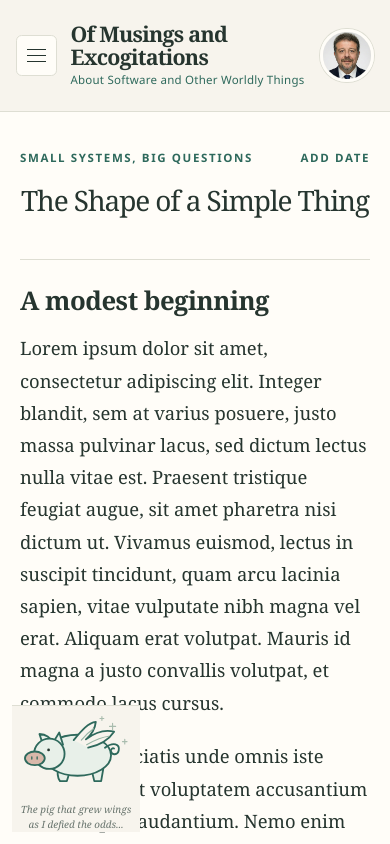
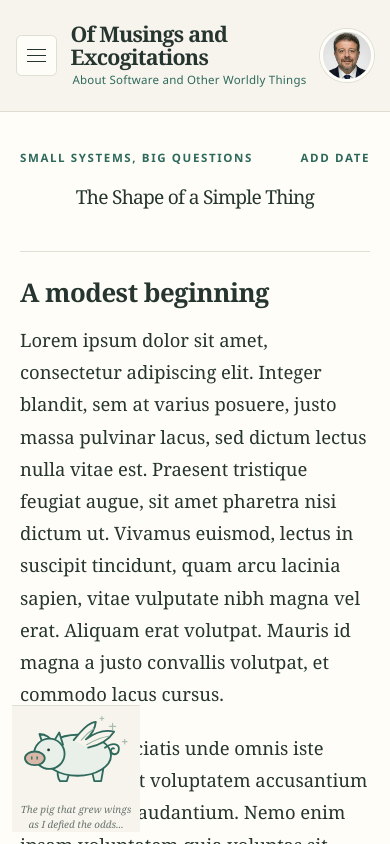
Before and after one commit to razvanvoicu/portfolio, a plain HTML site: page sites/notes/public/index.html in a window 390 px wide. Drawn offline with Linux system fonts and the light colour scheme.

Commit message:
Balance responsive site and content headings

```diff
--- a/sites/notes/public/style.css
+++ b/sites/notes/public/style.css
@@ -88,7 +88,7 @@ button:focus-visible, a:focus-visible { outline: 3px solid var(--accent); outlin
 .chapter-book-title { text-align: left; }
 .chapter-date { flex: 0 0 auto; text-align: right; }
 .chapter-content { font: 1.22rem/1.85 Georgia, "Times New Roman", serif; }
-.chapter-content h2 { margin: 1.4rem auto 3.3rem; max-width: 42rem; text-align: center; font: 500 clamp(1.85rem, 3.4vw, 3.2rem)/1.12 Georgia, serif; letter-spacing: -.04em; }
+.chapter-content h2 { margin: 1.4rem auto 3.3rem; max-width: 42rem; text-align: center; font: 500 clamp(1.5rem, 2.4vw, 2.5rem)/1.2 Georgia, serif; letter-spacing: -.04em; }
 .chapter-content h3 { margin: 3rem 0 1rem; padding-top: 1.5rem; border-top: 1px solid var(--line); font: 600 1.78rem/1.25 Georgia, serif; letter-spacing: -.02em; }
 .chapter-content p { margin: 0 0 1.35rem; }
 .chapter-content section { margin: 0; }
@@ -98,7 +98,7 @@ button:focus-visible, a:focus-visible { outline: 3px solid var(--accent); outlin
   :root { --header-height: 7rem; }
   .site-header { padding: 0 1rem; gap: .85rem; }
   .site-heading h1 { font-size: clamp(1.3rem, 5.5vw, 1.9rem); }
-  .site-heading p { margin-top: .3rem; font-size: .72rem; line-height: 1.3; letter-spacing: .02em; }
+  .site-heading p { margin: .3rem 0 0 .125rem; font-size: .72rem; line-height: 1.3; letter-spacing: .02em; }
   .portrait-link { width: 3.35rem; height: 3.35rem; }
   .menu-toggle { flex: 0 0 2.55rem; width: 2.55rem; height: 2.55rem; display: flex; flex-direction: column; align-items: center; justify-content: center; gap: .28rem; padding: 0; border: 1px solid var(--line); border-radius: .35rem; background: var(--page); cursor: pointer; }
   .menu-toggle span { width: 1.15rem; height: 1.5px; background: var(--ink); }
@@ -113,7 +113,7 @@ button:focus-visible, a:focus-visible { outline: 3px solid var(--accent); outlin
   .chapter-link { font-size: .98rem; }
   .reading-pane { height: 100%; padding: 2.4rem 1.25rem 11rem; }
   .chapter-content { font-size: 1.15rem; line-height: 1.75; }
-  .chapter-content h2 { margin: 1.2rem auto 2.7rem; font-size: clamp(1.75rem, 6.8vw, 2.4rem); }
+  .chapter-content h2 { margin: 1.2rem auto 2.7rem; font-size: clamp(1.2rem, 4.6vw, 1.7rem); }
   .chapter-content h3 { margin-top: 2.5rem; font-size: 1.61rem; }
 }
 
--- a/sites/notes/static/style.css
+++ b/sites/notes/static/style.css
@@ -88,7 +88,7 @@ button:focus-visible, a:focus-visible { outline: 3px solid var(--accent); outlin
 .chapter-book-title { text-align: left; }
 .chapter-date { flex: 0 0 auto; text-align: right; }
 .chapter-content { font: 1.22rem/1.85 Georgia, "Times New Roman", serif; }
-.chapter-content h2 { margin: 1.4rem auto 3.3rem; max-width: 42rem; text-align: center; font: 500 clamp(1.85rem, 3.4vw, 3.2rem)/1.12 Georgia, serif; letter-spacing: -.04em; }
+.chapter-content h2 { margin: 1.4rem auto 3.3rem; max-width: 42rem; text-align: center; font: 500 clamp(1.5rem, 2.4vw, 2.5rem)/1.2 Georgia, serif; letter-spacing: -.04em; }
 .chapter-content h3 { margin: 3rem 0 1rem; padding-top: 1.5rem; border-top: 1px solid var(--line); font: 600 1.78rem/1.25 Georgia, serif; letter-spacing: -.02em; }
 .chapter-content p { margin: 0 0 1.35rem; }
 .chapter-content section { margin: 0; }
@@ -98,7 +98,7 @@ button:focus-visible, a:focus-visible { outline: 3px solid var(--accent); outlin
   :root { --header-height: 7rem; }
   .site-header { padding: 0 1rem; gap: .85rem; }
   .site-heading h1 { font-size: clamp(1.3rem, 5.5vw, 1.9rem); }
-  .site-heading p { margin-top: .3rem; font-size: .72rem; line-height: 1.3; letter-spacing: .02em; }
+  .site-heading p { margin: .3rem 0 0 .125rem; font-size: .72rem; line-height: 1.3; letter-spacing: .02em; }
   .portrait-link { width: 3.35rem; height: 3.35rem; }
   .menu-toggle { flex: 0 0 2.55rem; width: 2.55rem; height: 2.55rem; display: flex; flex-direction: column; align-items: center; justify-content: center; gap: .28rem; padding: 0; border: 1px solid var(--line); border-radius: .35rem; background: var(--page); cursor: pointer; }
   .menu-toggle span { width: 1.15rem; height: 1.5px; background: var(--ink); }
@@ -113,7 +113,7 @@ button:focus-visible, a:focus-visible { outline: 3px solid var(--accent); outlin
   .chapter-link { font-size: .98rem; }
   .reading-pane { height: 100%; padding: 2.4rem 1.25rem 11rem; }
   .chapter-content { font-size: 1.15rem; line-height: 1.75; }
-  .chapter-content h2 { margin: 1.2rem auto 2.7rem; font-size: clamp(1.75rem, 6.8vw, 2.4rem); }
+  .chapter-content h2 { margin: 1.2rem auto 2.7rem; font-size: clamp(1.2rem, 4.6vw, 1.7rem); }
   .chapter-content h3 { margin-top: 2.5rem; font-size: 1.61rem; }
 }
 
--- a/sites/portfolio/public/style.css
+++ b/sites/portfolio/public/style.css
@@ -176,7 +176,7 @@ h1, h2, p { margin: 0; }
 
 .content-header { display: flex; align-items: end; justify-content: space-between; gap: 2rem; max-width: 88rem; margin-bottom: clamp(2rem, 5vw, 4.25rem); }
 .eyebrow { margin-bottom: 0.7rem; color: var(--accent); }
-.content-header h2 { font: 600 clamp(2.25rem, 5vw, 5rem)/0.95 "Space Grotesk", sans-serif; letter-spacing: -0.055em; }
+.content-header h2 { font: 600 clamp(1.7rem, 2.7vw, 3rem)/1.05 "Space Grotesk", sans-serif; letter-spacing: -0.055em; }
 .category-description { max-width: 22rem; padding-bottom: 0.35rem; color: var(--muted); line-height: 1.55; }
 
 .app-list { max-width: 88rem; border-top: 1px solid var(--line); }
@@ -263,7 +263,7 @@ h1, h2, p { margin: 0; }
   .category-button.is-active { box-shadow: inset 0 -2px 0 var(--accent); }
   .content-pane { overflow: visible; padding: 2.25rem 1rem 3rem; }
   .content-header { display: block; margin-bottom: 2rem; }
-  .content-header h2 { font-size: clamp(2.2rem, 12vw, 3.5rem); }
+  .content-header h2 { font-size: clamp(1.6rem, 5vw, 1.9rem); }
   .category-description { margin-top: 1rem; font-size: 0.92rem; }
   .app-row { gap: 0.5rem; padding: 0.65rem 0; }
   .app-toggle { min-height: 4.25rem; grid-template-columns: 2.1rem minmax(0, 1fr); padding: 0 0.85rem; font-size: 1rem; }
--- a/sites/portfolio/static/style.css
+++ b/sites/portfolio/static/style.css
@@ -176,7 +176,7 @@ h1, h2, p { margin: 0; }
 
 .content-header { display: flex; align-items: end; justify-content: space-between; gap: 2rem; max-width: 88rem; margin-bottom: clamp(2rem, 5vw, 4.25rem); }
 .eyebrow { margin-bottom: 0.7rem; color: var(--accent); }
-.content-header h2 { font: 600 clamp(2.25rem, 5vw, 5rem)/0.95 "Space Grotesk", sans-serif; letter-spacing: -0.055em; }
+.content-header h2 { font: 600 clamp(1.7rem, 2.7vw, 3rem)/1.05 "Space Grotesk", sans-serif; letter-spacing: -0.055em; }
 .category-description { max-width: 22rem; padding-bottom: 0.35rem; color: var(--muted); line-height: 1.55; }
 
 .app-list { max-width: 88rem; border-top: 1px solid var(--line); }
@@ -263,7 +263,7 @@ h1, h2, p { margin: 0; }
   .category-button.is-active { box-shadow: inset 0 -2px 0 var(--accent); }
   .content-pane { overflow: visible; padding: 2.25rem 1rem 3rem; }
   .content-header { display: block; margin-bottom: 2rem; }
-  .content-header h2 { font-size: clamp(2.2rem, 12vw, 3.5rem); }
+  .content-header h2 { font-size: clamp(1.6rem, 5vw, 1.9rem); }
   .category-description { margin-top: 1rem; font-size: 0.92rem; }
   .app-row { gap: 0.5rem; padding: 0.65rem 0; }
   .app-toggle { min-height: 4.25rem; grid-template-columns: 2.1rem minmax(0, 1fr); padding: 0 0.85rem; font-size: 1rem; }
```
